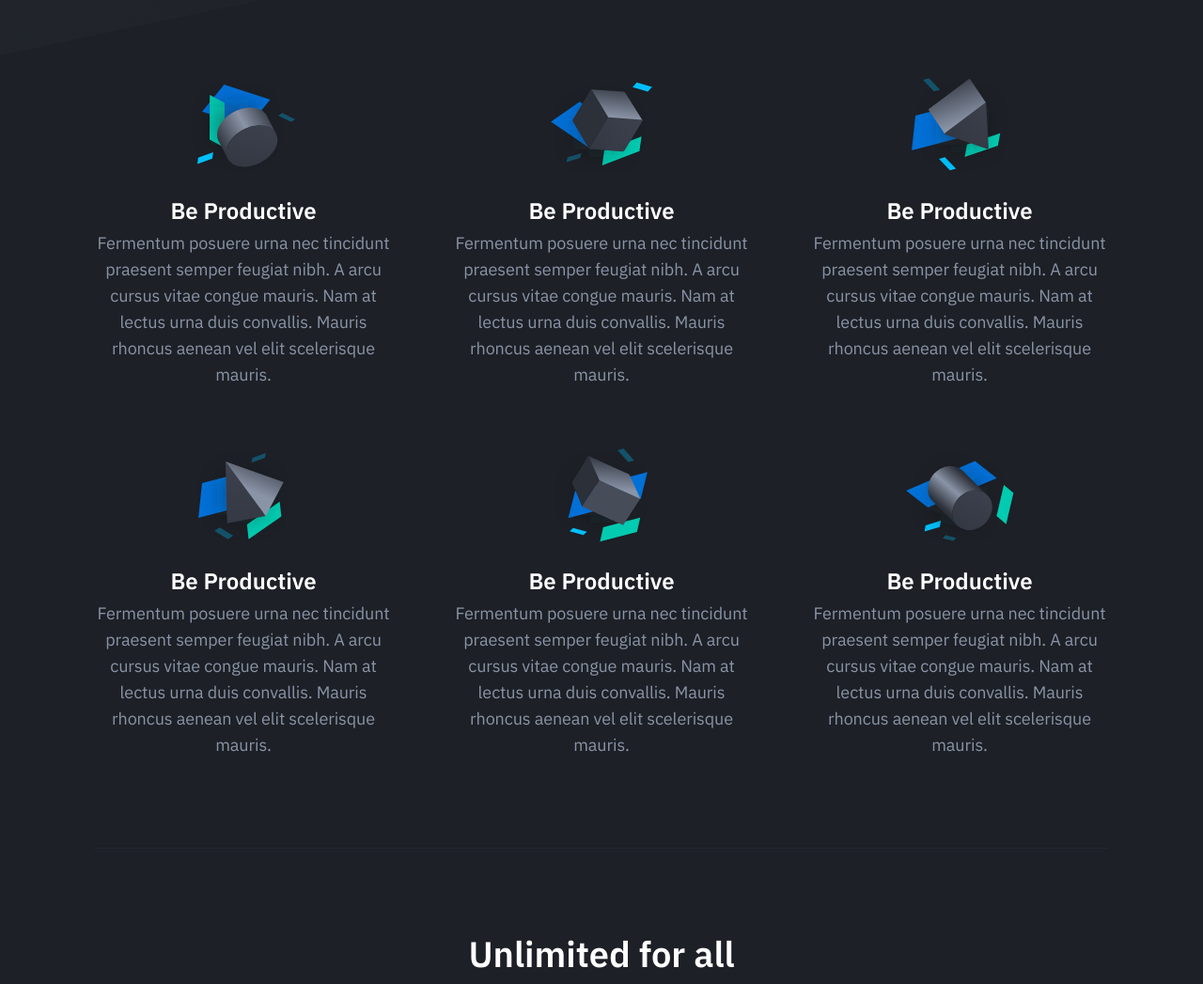
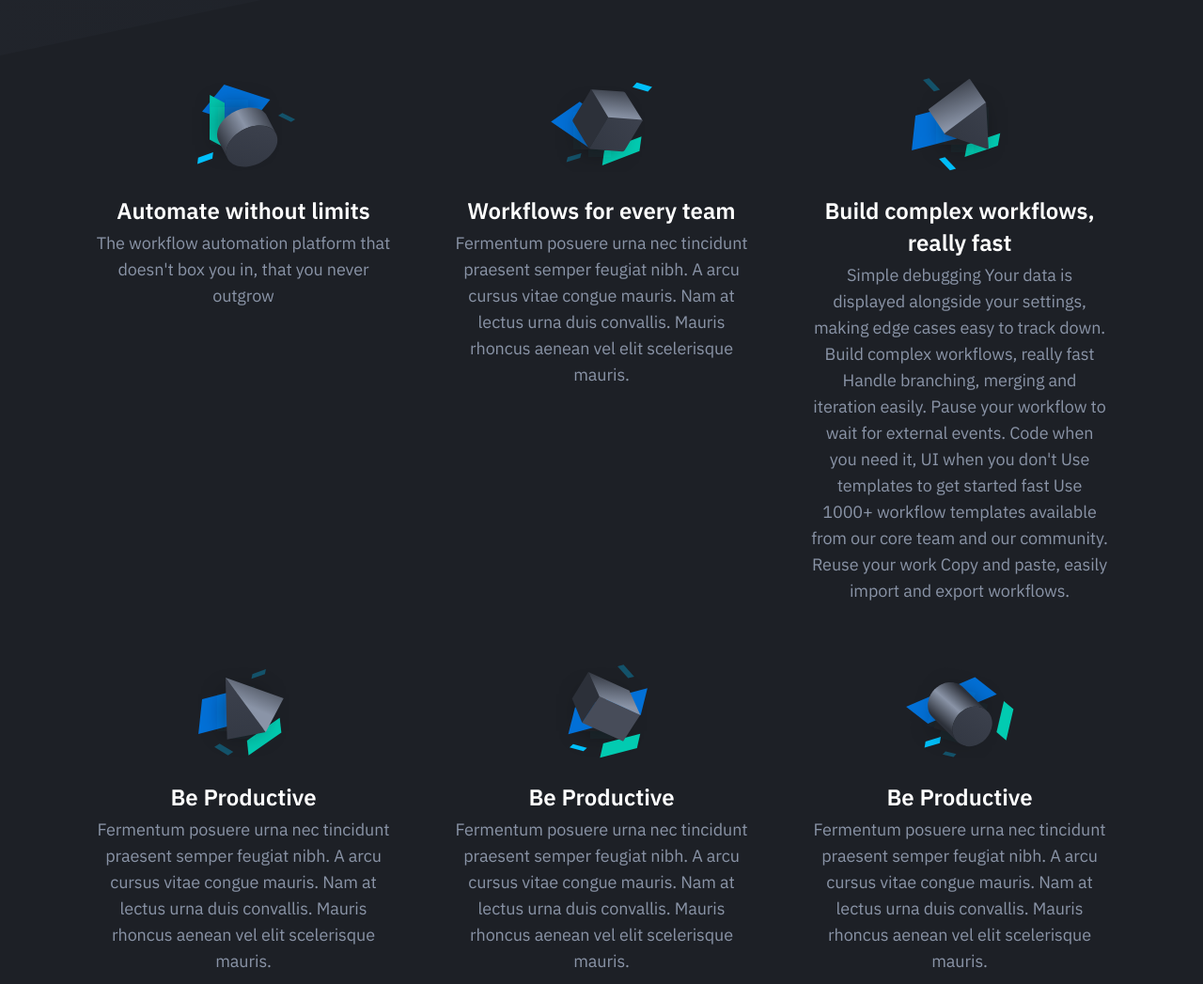
Before and after one commit to aws-samples/amazon-ecs-fargate-cdk-v2-cicd, a Flask app: page / in a window 1280 px wide. Shown: the part 641-1688 px from the top of the page at 94% size. Run offline with Flask 2, Linux system fonts and the light colour scheme; some libraries are stand-ins or nearby versions.

Commit message:
update copy

```diff
--- a/flask-docker-app/templates/solid.hello.html
+++ b/flask-docker-app/templates/solid.hello.html
@@ -4,7 +4,7 @@
     <meta charset="utf-8">
     <meta http-equiv="X-UA-Compatible" content="IE=edge">
     <meta name="viewport" content="width=device-width, initial-scale=1">
-    <title>Solid Template</title>
+    <title>OcktankETL</title>
     <link href="https://fonts.googleapis.com/css?family=IBM+Plex+Sans:400,600" rel="stylesheet">
     <link rel="stylesheet" href="static/dist/css/style.css">
 	<script src="https://unpkg.com/animejs@3.0.1/lib/anime.min.js"></script>
@@ -71,8 +71,9 @@
                                     <div class="feature-icon">
 										<img src="static/dist/images/feature-icon-01.svg" alt="Feature 01">
                                     </div>
-                                    <h4 class="feature-title mt-24">Be Productive</h4>
-                                    <p class="text-sm mb-0">Fermentum posuere urna nec tincidunt praesent semper feugiat nibh. A arcu cursus vitae congue mauris. Nam at lectus urna duis convallis. Mauris rhoncus aenean vel elit scelerisque mauris.</p>
+                                    <h4 class="feature-title mt-24">Automate
+                                        without limits</h4>
+                                    <p class="text-sm mb-0">The workflow automation platform that doesn't box you in, that you never outgrow</p>
                                 </div>
                             </div>
 							<div class="feature text-center is-revealing">
@@ -80,7 +81,7 @@
                                     <div class="feature-icon">
 										<img src="static/dist/images/feature-icon-02.svg" alt="Feature 02">
                                     </div>
-                                    <h4 class="feature-title mt-24">Be Productive</h4>
+                                    <h4 class="feature-title mt-24">Workflows for every team</h4>
                                     <p class="text-sm mb-0">Fermentum posuere urna nec tincidunt praesent semper feugiat nibh. A arcu cursus vitae congue mauris. Nam at lectus urna duis convallis. Mauris rhoncus aenean vel elit scelerisque mauris.</p>
                                 </div>
                             </div>
@@ -89,8 +90,20 @@
                                     <div class="feature-icon">
 										<img src="static/dist/images/feature-icon-03.svg" alt="Feature 03">
                                     </div>
-                                    <h4 class="feature-title mt-24">Be Productive</h4>
-                                    <p class="text-sm mb-0">Fermentum posuere urna nec tincidunt praesent semper feugiat nibh. A arcu cursus vitae congue mauris. Nam at lectus urna duis convallis. Mauris rhoncus aenean vel elit scelerisque mauris.</p>
+                                    <h4 class="feature-title mt-24">Build complex workflows, really fast</h4>
+                                    <p class="text-sm mb-0">Simple debugging
+Your data is displayed alongside your settings, making edge cases easy to track down.
+
+Build complex workflows, really fast
+Handle branching, merging and iteration easily.
+Pause your workflow to wait for external events.
+
+Code when you need it, UI when you don't
+Use templates to get started fast
+Use 1000+ workflow templates available from our core team and our community.
+
+Reuse your work
+Copy and paste, easily import and export workflows.</p>
                                 </div>
                             </div>
                             <div class="feature text-center is-revealing">
```
